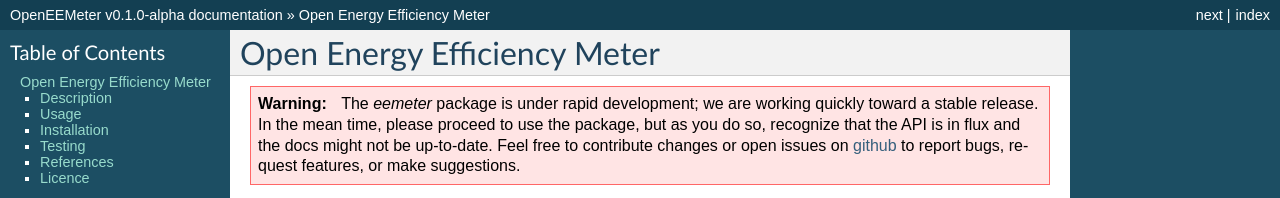
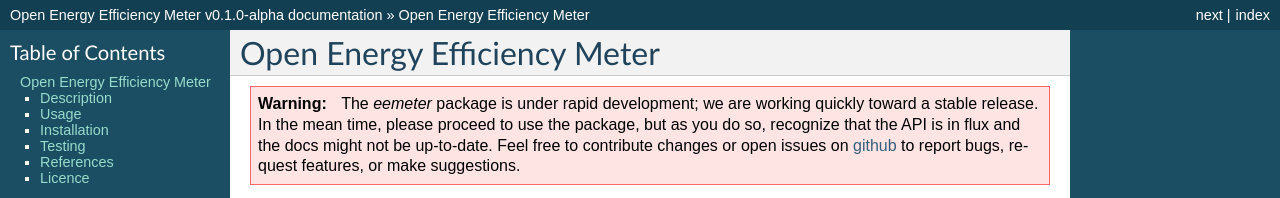
Before and after one commit to openeemeter/eemeter, a Sphinx documentation site: the page built from docs/index.rst, in a window 1280 px wide and 900 px high. Shown: the top 198 px of the window. Built offline with Sphinx 7.4.7, drawn with Linux system fonts in a browser that asks for light colours; some of the changed text lies outside the part shown.

Commit message:
normalize names

```diff
--- a/docs/conf.py
+++ b/docs/conf.py
@@ -1,6 +1,6 @@
 # -*- coding: utf-8 -*-
 #
-# EEMeter documentation build configuration file, created by
+# Open Energy Efficiency Meter documentation build configuration file, created by
 # sphinx-quickstart on Fri Oct 24 11:54:19 2014.
 #
 # This file is execfile()d with the current directory set to its
@@ -72,7 +72,7 @@
 master_doc = 'index'
 
 # General information about the project.
-project = u'OpenEEMeter'
+project = u'Open Energy Efficiency Meter'
 copyright = u'2015, The Impact Lab Co.'
 
 # The version info for the project you're documenting, acts as replacement for
@@ -205,7 +205,7 @@
 #html_file_suffix = None
 
 # Output file base name for HTML help builder.
-htmlhelp_basename = 'OpenEEMeterdoc'
+htmlhelp_basename = 'eemeterdoc'
 
 
 # -- Options for LaTeX output ---------------------------------------------
@@ -225,7 +225,7 @@
 # (source start file, target name, title,
 #  author, documentclass [howto, manual, or own class]).
 latex_documents = [
-  ('index', 'OpenEEMeter.tex', u'OpenEEMeter Documentation',
+  ('index', 'eemeter.tex', u'Open Energy Efficiency Meter Documentation',
    u'Phil Ngo', 'manual'),
 ]
 
@@ -255,7 +255,7 @@
 # One entry per manual page. List of tuples
 # (source start file, name, description, authors, manual section).
 man_pages = [
-    ('index', 'eemeter', u'OpenEEMeter Documentation',
+    ('index', 'eemeter', u'Open Energy Efficiency Meter Documentation',
      [u'Phil Ngo'], 1)
 ]
 
@@ -269,8 +269,8 @@
 # (source start file, target name, title, author,
 #  dir menu entry, description, category)
 texinfo_documents = [
-  ('index', 'OpenEEMeter', u'OpenEEMeter Documentation',
-   u'Phil Ngo', 'EEMeter', 'Standard methods for calculating Energy Efficiency Savings.',
+  ('index', 'eemeter', u'Open Energy Efficiency Meter Documentation',
+   u'Phil Ngo', 'eemeter', 'Standard methods for calculating energy efficiency savings.',
    'Miscellaneous'),
 ]
 
--- a/setup.py
+++ b/setup.py
@@ -2,7 +2,7 @@
 
 version = __import__('eemeter').get_version()
 
-setup(name='OpenEEMeter',
+setup(name='eemeter',
     version=version,
     description='Open Energy Efficiency Meter',
     author='Matt Gee, Phil Ngo, Eric Potash',
```
